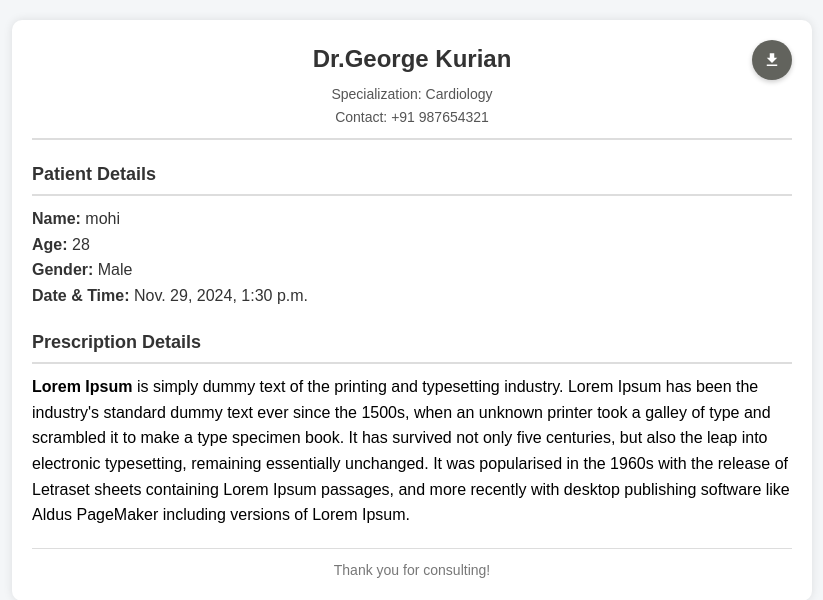
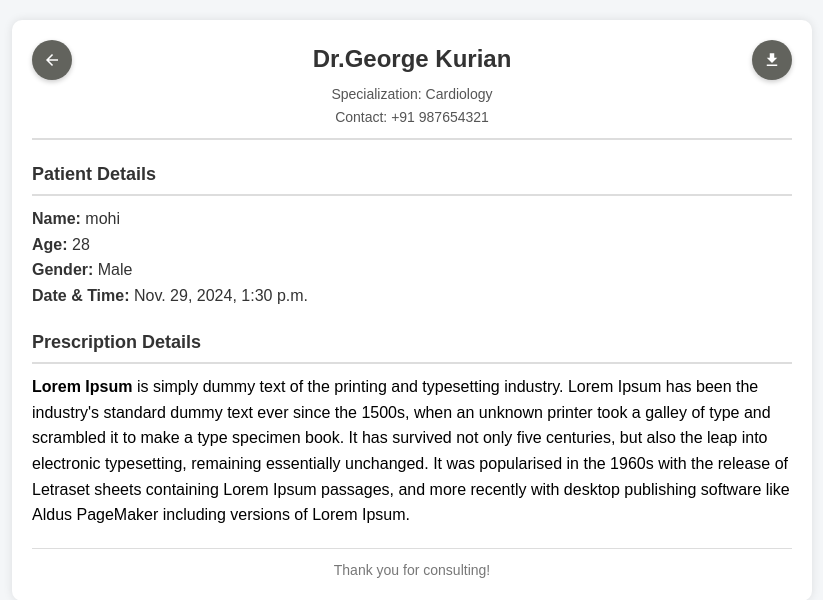
Before and after one commit to AbdulRahimanKS/Doctor-Patient-App, a Django app: page /patients/prescription_patient_view/6/ in a window 1280 px wide. Shown: the top 600 px of the page, without its empty margins (228-1051 px from the left). Run offline with Django 5.2, Linux system fonts and the light colour scheme; data comes from the database, SQL or seed files in the repository; both versions use the stored data as it was after the commit; some libraries are stand-ins or nearby versions.

```diff
--- a/patients/templates/prescription_patient_view.html
+++ b/patients/templates/prescription_patient_view.html
@@ -124,12 +124,43 @@
         .rich-text-content li {
             margin-bottom: 5px;
         }
+        .back-btn {
+            position: absolute;
+            top: 20px;
+            left: 20px;
+        }
+
+        .back-btn a {
+            display: inline-flex;
+            align-items: center;
+            justify-content: center;
+            background-color: #62635d;
+            color: white;
+            border-radius: 50%;
+            width: 40px;
+            height: 40px;
+            text-decoration: none;
+            box-shadow: 0 2px 5px rgba(0, 0, 0, 0.2);
+            font-size: 18px;
+            cursor: pointer;
+        }
+
+        .back-btn a:hover {
+            background-color: #333;
+        }
+
     </style>
 
 </head>
 <body>
     <div class="prescription-container">
         {% if for_pdf %}
+        <div class="back-btn">
+            <a href="javascript:history.back()" class="material-icons">
+                arrow_back
+            </a>
+        </div>
+
         <div class="download-btn">
             <a href="{% url 'download_prescription' prescription_id=prescription.id %}" class="material-icons">
                 download
```
Also changed, not shown: db.sqlite3.
